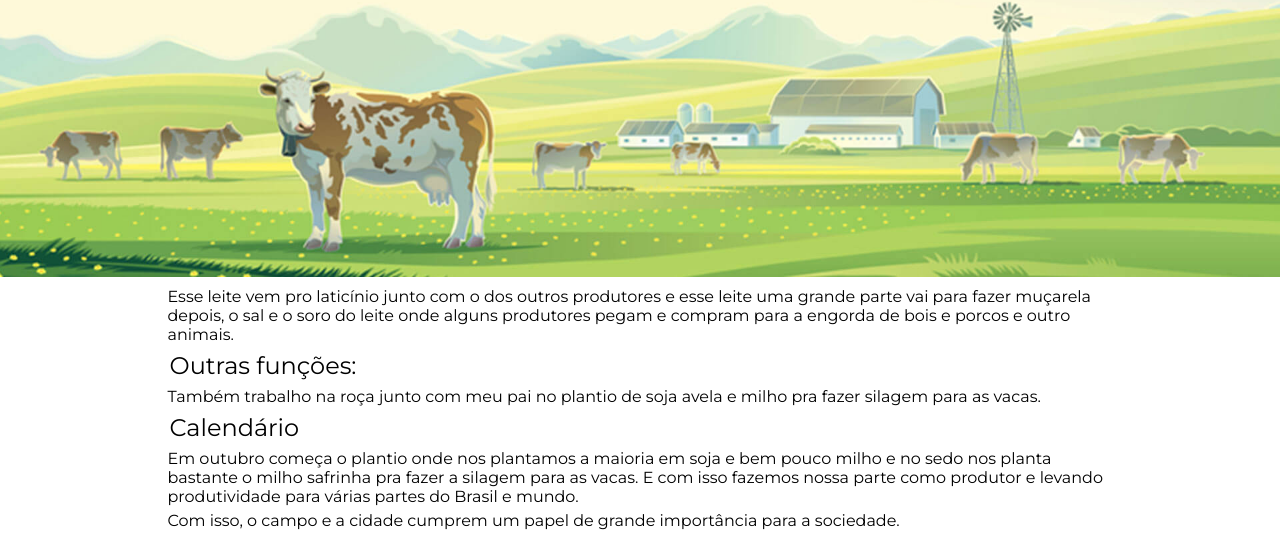
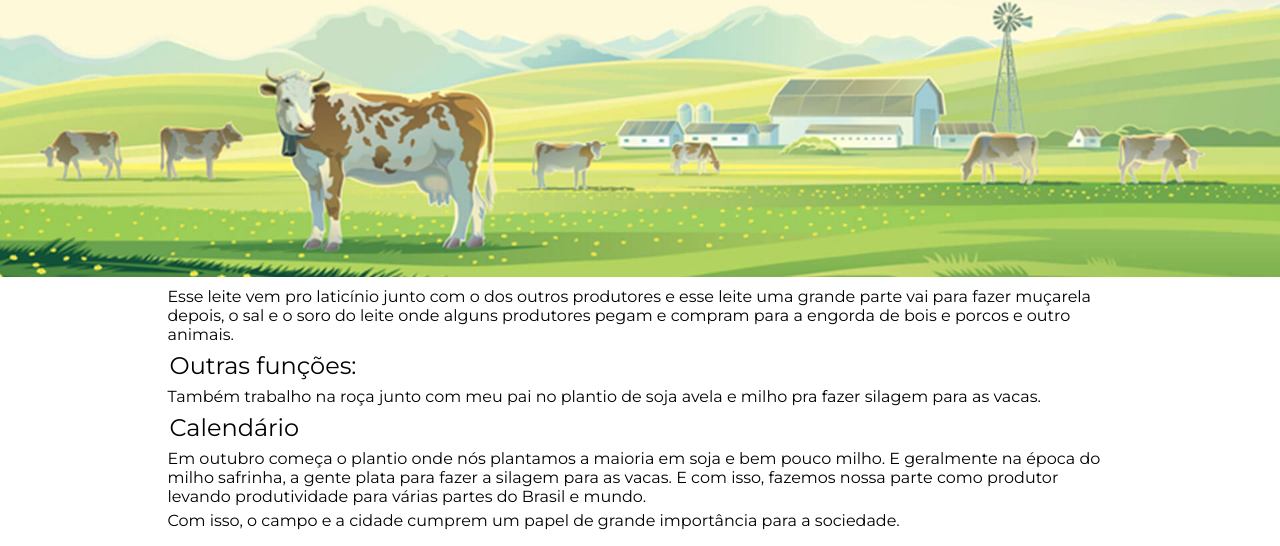
Before and after one commit to Plantadordesoja/producao-de-leite, a plain HTML site: page index.html in a window 1280 px wide. Shown: the part 254-800 px from the top of the page. Drawn offline with Linux system fonts and the light colour scheme.

Commit message:
atualizando

```diff
--- a/index.html
+++ b/index.html
@@ -64,8 +64,8 @@
             <h2>Outras funções:</h2>
             <p>Também trabalho na roça junto com meu pai no plantio de soja avela e milho pra fazer silagem para as vacas.</p>
             <h2>Calendário</h2>
-            <p>Em outubro começa o plantio onde nos plantamos a maioria em soja e bem pouco milho e no sedo nos planta bastante o milho safrinha pra fazer a silagem para as vacas. E com isso fazemos nossa parte como produtor e levando produtividade para várias partes do Brasil e mundo.</p>
-            <p>Com isso, o campo e a cidade cumprem um papel de grande importância para a sociedade. </p>
+            <p>Em outubro começa o plantio onde nós plantamos a maioria em soja e bem pouco milho. E geralmente na época do milho safrinha, a gente plata para fazer a silagem para as vacas. E com isso, fazemos nossa parte como produtor  levando produtividade para várias partes do Brasil e mundo.</p>
+            <p>Com isso, o campo e a cidade cumprem um papel de grande importância para a sociedade.</p>
 
             <br />
 
```
